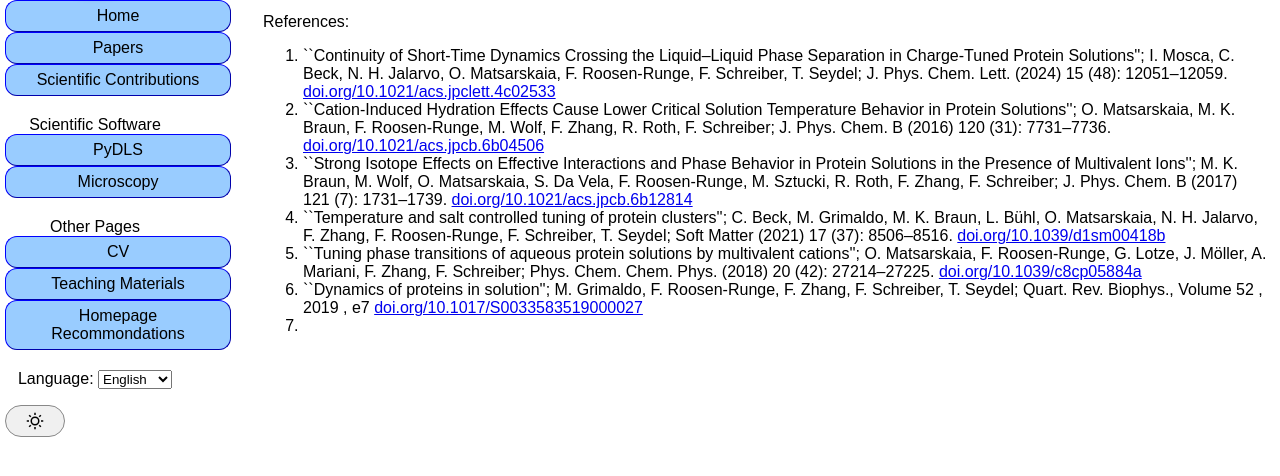
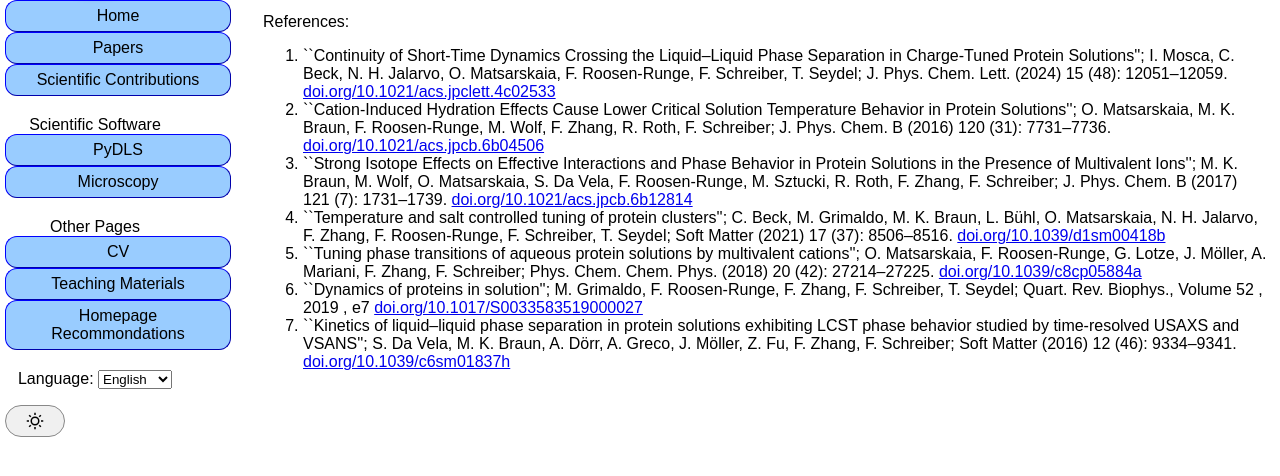
Before and after one commit to chribe/chribe.github.io, a plain HTML site: page ScientificContributions/LinxsLLPS2026/index.html in a window 1280 px wide. Shown: the part 258-734 px from the top of the page. Drawn offline with Linux system fonts and the light colour scheme.

Commit message:
updating references

```diff
--- a/ScientificContributions/LinxsLLPS2026/index.html
+++ b/ScientificContributions/LinxsLLPS2026/index.html
@@ -43,7 +43,7 @@
             <li>``Temperature and salt controlled tuning of protein clusters''; C. Beck, M. Grimaldo, M. K. Braun, L. Bühl, O. Matsarskaia, N. H. Jalarvo, F. Zhang, F. Roosen-Runge, F. Schreiber, T. Seydel; Soft Matter (2021) 17 (37): 8506–8516. <a href="https://doi.org/10.1039/d1sm00418b">doi.org/10.1039/d1sm00418b</a></li>
             <li>``Tuning phase transitions of aqueous protein solutions by multivalent cations''; O. Matsarskaia, F. Roosen-Runge, G. Lotze, J. Möller, A. Mariani, F. Zhang, F. Schreiber; Phys. Chem. Chem. Phys. (2018) 20 (42): 27214–27225. <a href="https://doi.org/10.1039/c8cp05884a">doi.org/10.1039/c8cp05884a</a></li>
             <li>``Dynamics of proteins in solution''; M. Grimaldo, F. Roosen-Runge, F. Zhang, F. Schreiber, T. Seydel; Quart. Rev. Biophys., Volume 52 , 2019 , e7 <a href="https://doi.org/10.1017/S0033583519000027">doi.org/10.1017/S0033583519000027</a></li>
-            <li></li>
+            <li>``Kinetics of liquid–liquid phase separation in protein solutions exhibiting LCST phase behavior studied by time-resolved USAXS and VSANS''; S. Da Vela, M. K. Braun, A. Dörr, A. Greco, J. Möller, Z. Fu, F. Zhang, F. Schreiber; Soft Matter (2016) 12 (46): 9334–9341. <a href="https://doi.org/10.1039/c6sm01837h">doi.org/10.1039/c6sm01837h </a></li>
          </ol>
          </p>
         <div style="height: 500px;"></div>
```
